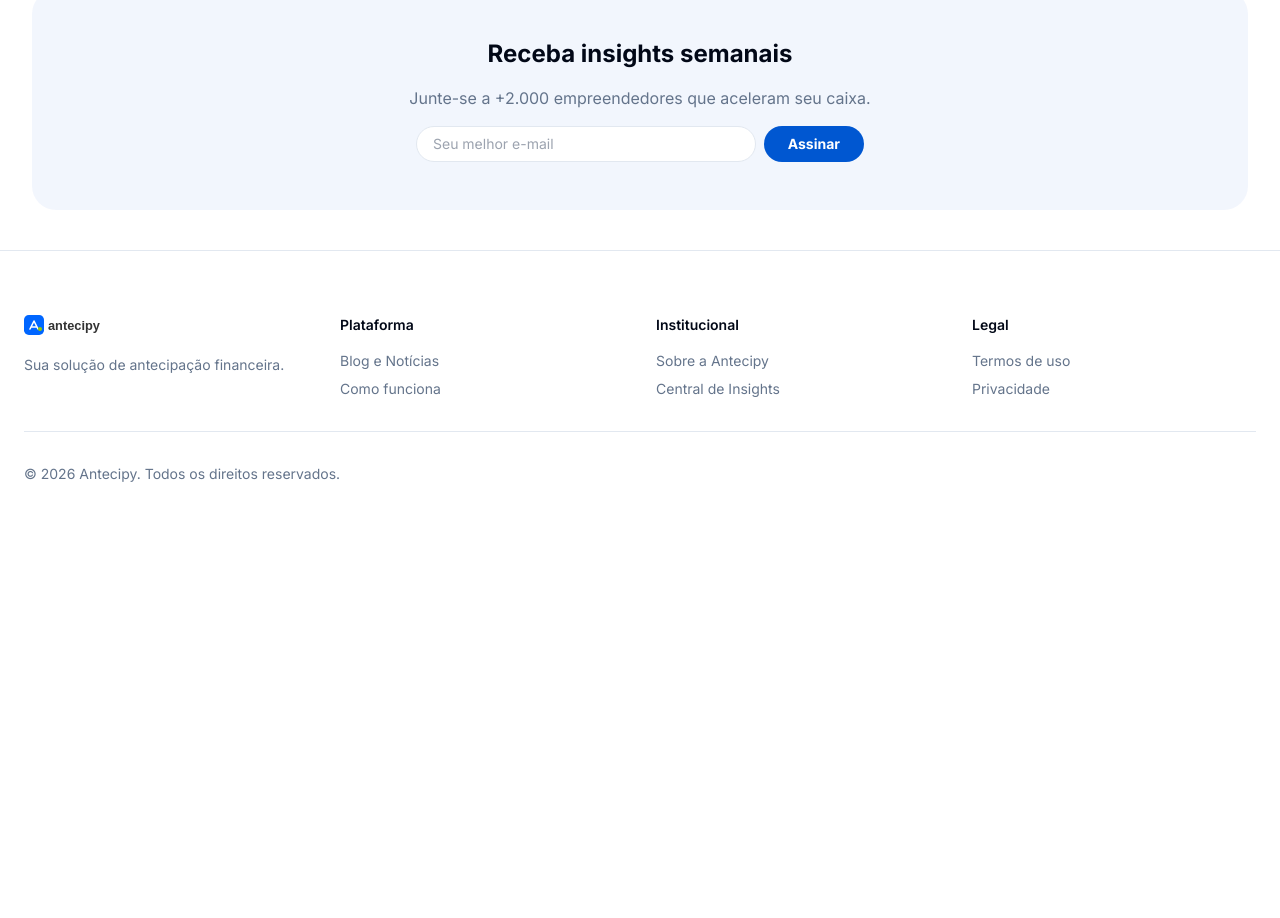
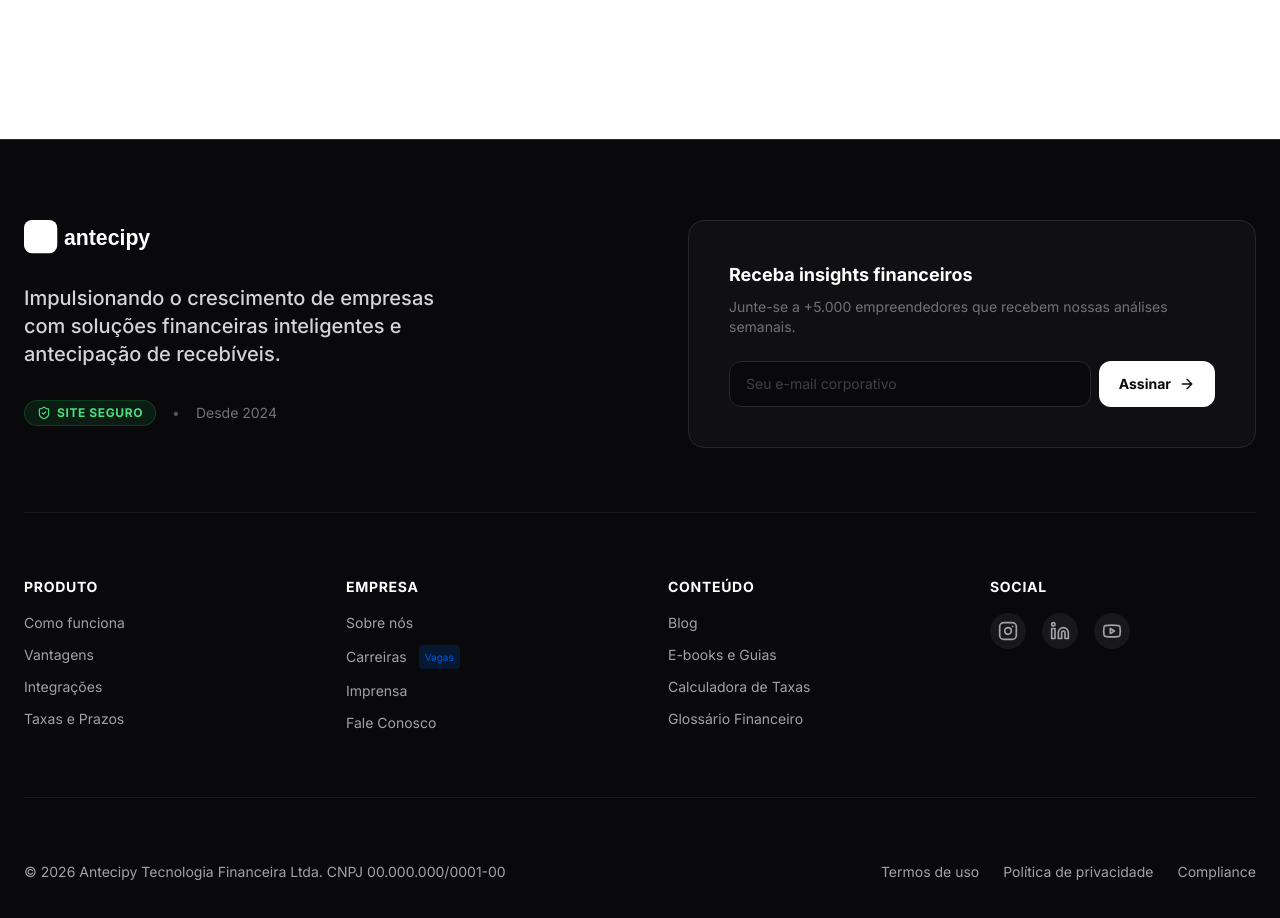
Before and after one commit to jeanads2019-coder/blog-antecipy, a Next.js app: page / in a window 1280 px wide. Shown: the part 780-1698 px from the top of the page. Before the commit the page ends 1328 px from the top, so only its background shows below. Built offline with nearby package versions, Linux system fonts and the light colour scheme; no server answers; the database is empty.

Commit message:
UI: Overhauled Footer with Premium Dark theme and Newsletter integration

```diff
--- a/src/app/page.tsx
+++ b/src/app/page.tsx
@@ -58,16 +58,6 @@ export default async function BlogHomePage({
           </div>
         )}
       </div>
-
-      {/* Simple footer/newsletter placeholder for home */}
-      <div className="bg-primary/5 rounded-3xl p-12 text-center space-y-4">
-        <h3 className="text-2xl font-bold">Receba insights semanais</h3>
-        <p className="text-muted-foreground">Junte-se a +2.000 empreendedores que aceleram seu caixa.</p>
-        <div className="max-w-md mx-auto flex gap-2">
-          <input type="email" placeholder="Seu melhor e-mail" className="flex-1 bg-white border rounded-full px-4 text-sm" />
-          <button className="bg-primary text-white rounded-full px-6 py-2 text-sm font-bold hover:bg-primary/90 transition-colors">Assinar</button>
-        </div>
-      </div>
     </div>
   )
 }
--- a/src/components/layout/Footer.tsx
+++ b/src/components/layout/Footer.tsx
@@ -1,41 +1,93 @@
 
 import Link from 'next/link'
+import { Instagram, Linkedin, Youtube, ArrowRight, ShieldCheck } from 'lucide-react'
 
 export function Footer() {
     return (
-        <footer className="w-full border-t bg-background py-16">
-            <div className="container px-4 md:px-6">
-                <div className="grid grid-cols-2 md:grid-cols-4 gap-8 mb-8">
+        <footer className="w-full bg-zinc-950 text-zinc-400 border-t border-zinc-800">
+            {/* Top Section - Newsletter & Brand */}
+            <div className="container mx-auto px-6 py-16 md:py-20">
+                <div className="grid grid-cols-1 lg:grid-cols-2 gap-12 lg:gap-24 mb-16 border-b border-zinc-900 pb-16">
+                    <div className="space-y-6">
+                        <img src="/logo.svg" alt="Antecipy" className="h-8 md:h-10 w-auto brightness-0 invert" />
+                        <p className="text-lg md:text-xl font-medium text-zinc-300 max-w-md leading-relaxed">
+                            Impulsionando o crescimento de empresas com soluções financeiras inteligentes e antecipação de recebíveis.
+                        </p>
+                        <div className="flex items-center gap-4 pt-2">
+                            <span className="inline-flex items-center gap-1.5 px-3 py-1 rounded-full bg-green-500/10 text-green-400 text-xs font-bold uppercase tracking-wider border border-green-500/20">
+                                <ShieldCheck className="w-3.5 h-3.5" /> Site Seguro
+                            </span>
+                            <span className="text-zinc-600 text-sm">•</span>
+                            <span className="text-zinc-500 text-sm">Desde 2024</span>
+                        </div>
+                    </div>
+
+                    <div className="bg-zinc-900/50 rounded-2xl p-6 md:p-10 border border-zinc-800">
+                        <h3 className="text-white text-lg font-bold mb-2">Receba insights financeiros</h3>
+                        <p className="text-zinc-500 mb-6 text-sm">Junte-se a +5.000 empreendedores que recebem nossas análises semanais.</p>
+                        <form className="flex gap-2">
+                            <input
+                                type="email"
+                                placeholder="Seu e-mail corporativo"
+                                className="flex-1 bg-zinc-950 border border-zinc-800 rounded-lg px-4 py-3 text-sm text-white focus:outline-none focus:ring-2 focus:ring-primary/50 transition-all placeholder:text-zinc-700"
+                            />
+                            <button className="bg-white text-zinc-950 px-5 py-3 rounded-lg font-bold text-sm hover:bg-zinc-200 transition-colors flex items-center gap-2 group">
+                                Assinar <ArrowRight className="w-4 h-4 group-hover:translate-x-0.5 transition-transform" />
+                            </button>
+                        </form>
+                    </div>
+                </div>
+
+                {/* Main Grid */}
+                <div className="grid grid-cols-2 md:grid-cols-4 gap-10 lg:gap-14">
                     <div className="space-y-4">
-                        <img src="/logo.svg" alt="Antecipy" className="h-6 w-auto dark:brightness-200" />
-                        <p className="text-sm text-muted-foreground">
-                            Sua solução de antecipação financeira.
-                        </p>
-                    </div>
-                    <div className="space-y-4">
-                        <h4 className="text-sm font-semibold">Plataforma</h4>
-                        <ul className="space-y-2 text-sm text-muted-foreground">
-                            <li><Link href="/" className="hover:text-primary">Blog e Notícias</Link></li>
-                            <li><Link href="/funcionalidades" className="hover:text-primary">Como funciona</Link></li>
+                        <h4 className="text-white font-bold text-sm uppercase tracking-wider">Produto</h4>
+                        <ul className="space-y-3 text-sm">
+                            <li><Link href="/funcionalidades" className="hover:text-white transition-colors">Como funciona</Link></li>
+                            <li><Link href="/vantagens" className="hover:text-white transition-colors">Vantagens</Link></li>
+                            <li><Link href="/integracoes" className="hover:text-white transition-colors">Integrações</Link></li>
+                            <li><Link href="/precos" className="hover:text-white transition-colors">Taxas e Prazos</Link></li>
                         </ul>
                     </div>
+
                     <div className="space-y-4">
-                        <h4 className="text-sm font-semibold">Institucional</h4>
-                        <ul className="space-y-2 text-sm text-muted-foreground">
-                            <li><Link href="/sobre" className="hover:text-primary">Sobre a Antecipy</Link></li>
-                            <li><Link href="/blog" className="hover:text-primary">Central de Insights</Link></li>
+                        <h4 className="text-white font-bold text-sm uppercase tracking-wider">Empresa</h4>
+                        <ul className="space-y-3 text-sm">
+                            <li><Link href="/sobre" className="hover:text-white transition-colors">Sobre nós</Link></li>
+                            <li><Link href="/carreira" className="hover:text-white transition-colors flex items-center gap-2">Carreiras <span className="text-[10px] bg-primary/20 text-primary px-1.5 py-0.5 rounded ml-1">Vagas</span></Link></li>
+                            <li><Link href="/imprensa" className="hover:text-white transition-colors">Imprensa</Link></li>
+                            <li><Link href="/contato" className="hover:text-white transition-colors">Fale Conosco</Link></li>
                         </ul>
                     </div>
+
                     <div className="space-y-4">
-                        <h4 className="text-sm font-semibold">Legal</h4>
-                        <ul className="space-y-2 text-sm text-muted-foreground">
-                            <li><Link href="/termos" className="hover:text-primary">Termos de uso</Link></li>
-                            <li><Link href="/privacidade" className="hover:text-primary">Privacidade</Link></li>
+                        <h4 className="text-white font-bold text-sm uppercase tracking-wider">Conteúdo</h4>
+                        <ul className="space-y-3 text-sm">
+                            <li><Link href="/" className="hover:text-white transition-colors">Blog</Link></li>
+                            <li><Link href="/materiais" className="hover:text-white transition-colors">E-books e Guias</Link></li>
+                            <li><Link href="/calculadora" className="hover:text-white transition-colors">Calculadora de Taxas</Link></li>
+                            <li><Link href="/glossario" className="hover:text-white transition-colors">Glossário Financeiro</Link></li>
                         </ul>
                     </div>
+
+                    <div className="space-y-4">
+                        <h4 className="text-white font-bold text-sm uppercase tracking-wider">Social</h4>
+                        <div className="flex gap-4">
+                            <Link href="#" className="p-2 bg-zinc-900 rounded-full hover:bg-zinc-800 hover:text-white transition-colors"><Instagram className="w-5 h-5" /></Link>
+                            <Link href="#" className="p-2 bg-zinc-900 rounded-full hover:bg-zinc-800 hover:text-white transition-colors"><Linkedin className="w-5 h-5" /></Link>
+                            <Link href="#" className="p-2 bg-zinc-900 rounded-full hover:bg-zinc-800 hover:text-white transition-colors"><Youtube className="w-5 h-5" /></Link>
+                        </div>
+                    </div>
                 </div>
-                <div className="flex flex-col md:flex-row justify-between items-center text-sm text-muted-foreground pt-8 border-t">
-                    <p>&copy; {new Date().getFullYear()} Antecipy. Todos os direitos reservados.</p>
+
+                {/* Bottom Bar */}
+                <div className="flex flex-col md:flex-row justify-between items-center gap-6 pt-16 mt-16 border-t border-zinc-900 text-xs md:text-sm">
+                    <p>&copy; {new Date().getFullYear()} Antecipy Tecnologia Financeira Ltda. CNPJ 00.000.000/0001-00</p>
+                    <div className="flex gap-6">
+                        <Link href="/termos" className="hover:text-white transition-colors">Termos de uso</Link>
+                        <Link href="/privacidade" className="hover:text-white transition-colors">Política de privacidade</Link>
+                        <Link href="/compliance" className="hover:text-white transition-colors">Compliance</Link>
+                    </div>
                 </div>
             </div>
         </footer>
```
